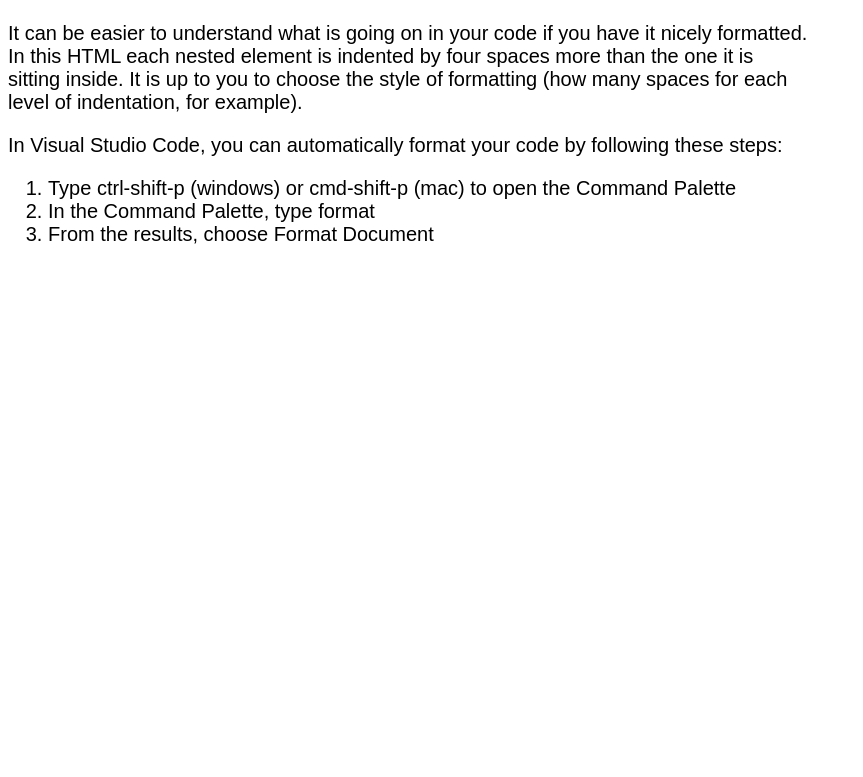
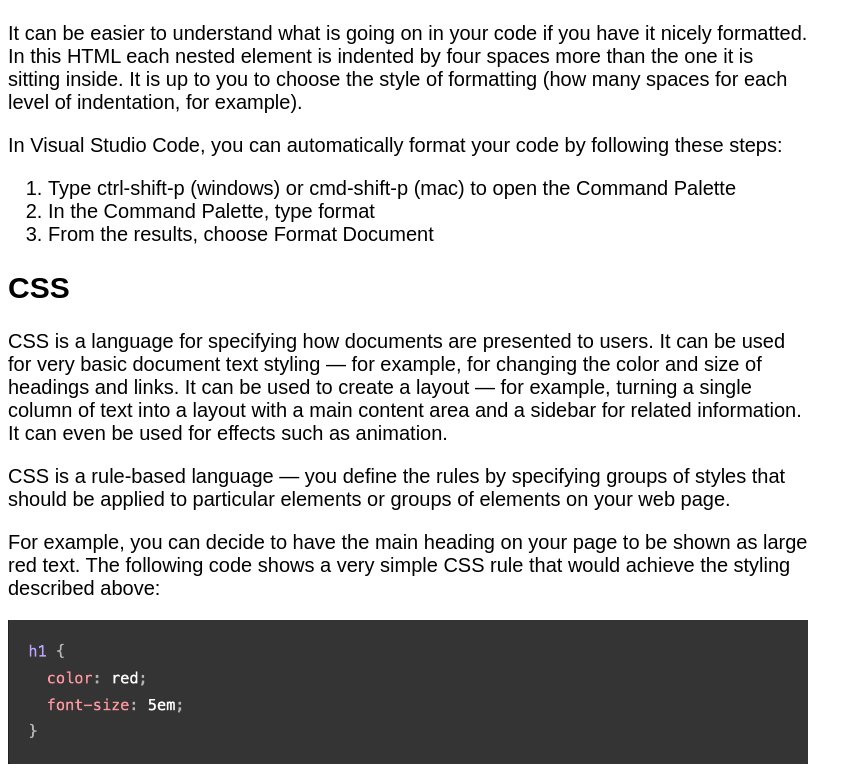
Before and after one commit to fountum/acit1620-lab2, a plain HTML site: page index.html in a window 1280 px wide. Shown: the part 562-1339 px from the top of the page, without its empty margins (0-863 px from the left). Before the commit the page ends 828 px from the top, so only its background shows below. Drawn offline with Linux system fonts and the light colour scheme.

Commit message:
added CSS section

```diff
--- a/index.html
+++ b/index.html
@@ -52,6 +52,19 @@
         </ol>
     </section>
 
+    <section>
+        <h2>CSS</h2>
+        <p>
+            CSS is a language for specifying how documents are presented to users. It can be used for very basic document text styling — for example, for changing the color and size of headings and links. It can be used to create a layout — for example, turning a single column of text into a layout with a main content area and a sidebar for related information. It can even be used for effects such as animation.
+        </p>
+        <p>
+            CSS is a rule-based language — you define the rules by specifying groups of styles that should be applied to particular elements or groups of elements on your web page.
+        </p>
+        <p>
+            For example, you can decide to have the main heading on your page to be shown as large red text. The following code shows a very simple CSS rule that would achieve the styling described above:
+        </p>
+        <img src="css.png"/>
+    </section>
 
 </body>
 </html>
```
